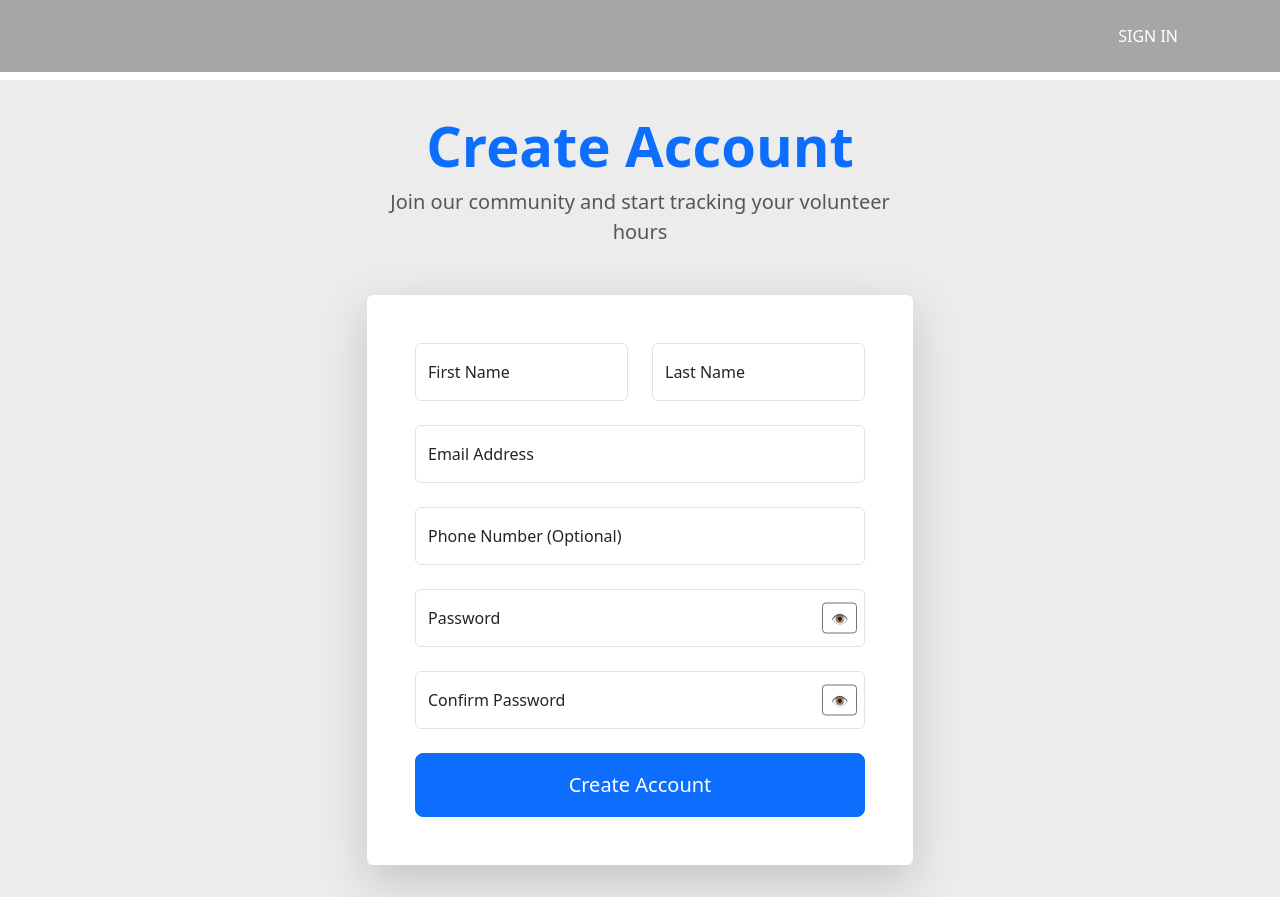
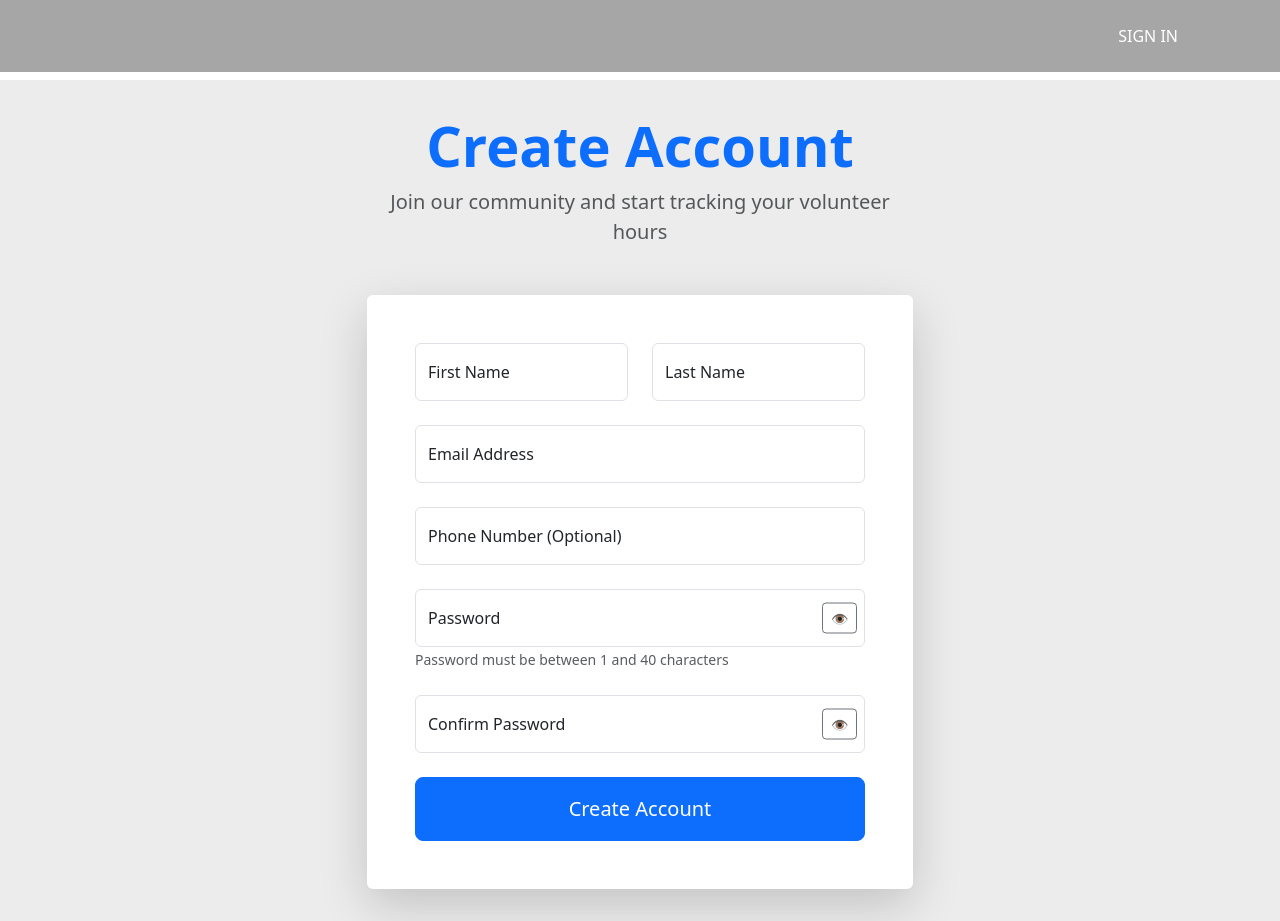
Before and after one commit to dport96/sail-kokokahi, a Next.js app: page /register in a window 1280 px wide. Before the commit the page ends 897 px from the top, so only its background shows below. Built offline with nearby package versions, Linux system fonts and the light colour scheme; no server answers.

Commit message:
Add password requirement notes to password input fields

```diff
--- a/src/app/(protected)/RegisterForm.tsx
+++ b/src/app/(protected)/RegisterForm.tsx
@@ -197,6 +197,7 @@ const RegisterForm: React.FC = () => {
                   {showPasswords ? '🙈' : '👁️'}
                 </button>
               </div>
+              <small className="text-muted">Password must be between 1 and 40 characters</small>
             </div>
 
             <div className="col-12">
--- a/src/app/(protected)/auth/change-password/ChangePasswordClient.tsx
+++ b/src/app/(protected)/auth/change-password/ChangePasswordClient.tsx
@@ -120,6 +120,7 @@ const ChangePasswordClient = () => {
                         {showNew ? '🙈' : '👁️'}
                       </button>
                     </div>
+                    <small className="text-muted">Password must be between 1 and 40 characters</small>
                     <div className="invalid-feedback">{errors.password?.message}</div>
                   </Form.Group>
                   <Form.Group className="form-group">
--- a/src/app/(protected)/auth/signup/page.tsx
+++ b/src/app/(protected)/auth/signup/page.tsx
@@ -68,6 +68,7 @@ const SignUp = () => {
                       {...register('password')}
                       className={`form-control ${errors.password ? 'is-invalid' : ''}`}
                     />
+                    <small className="text-muted d-block">Password must be between 1 and 40 characters</small>
                     <div className="invalid-feedback">{errors.password?.message}</div>
                   </Form.Group>
                   <Form.Group className="form-group">
```
